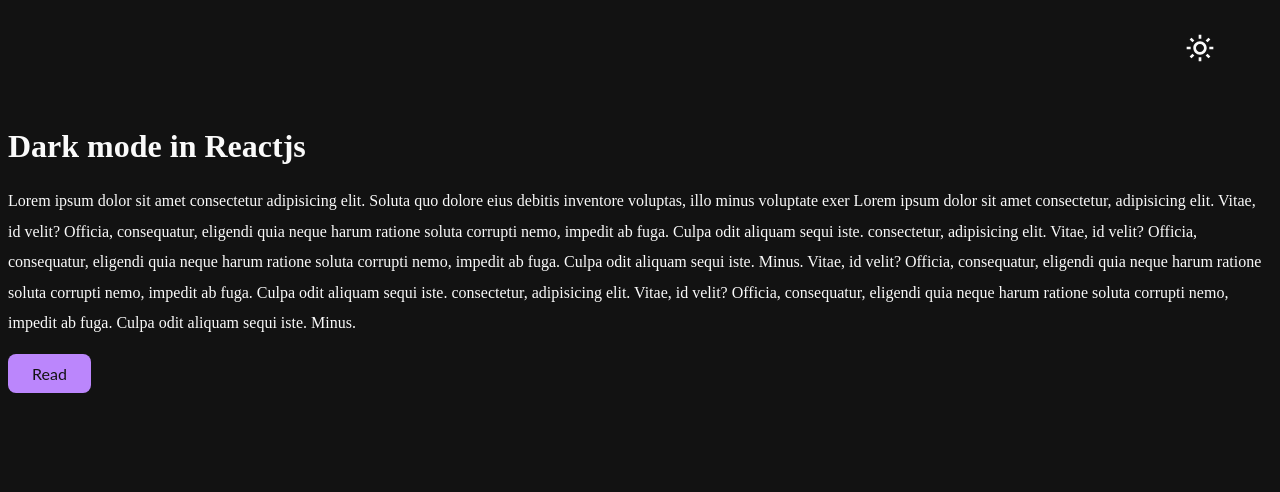
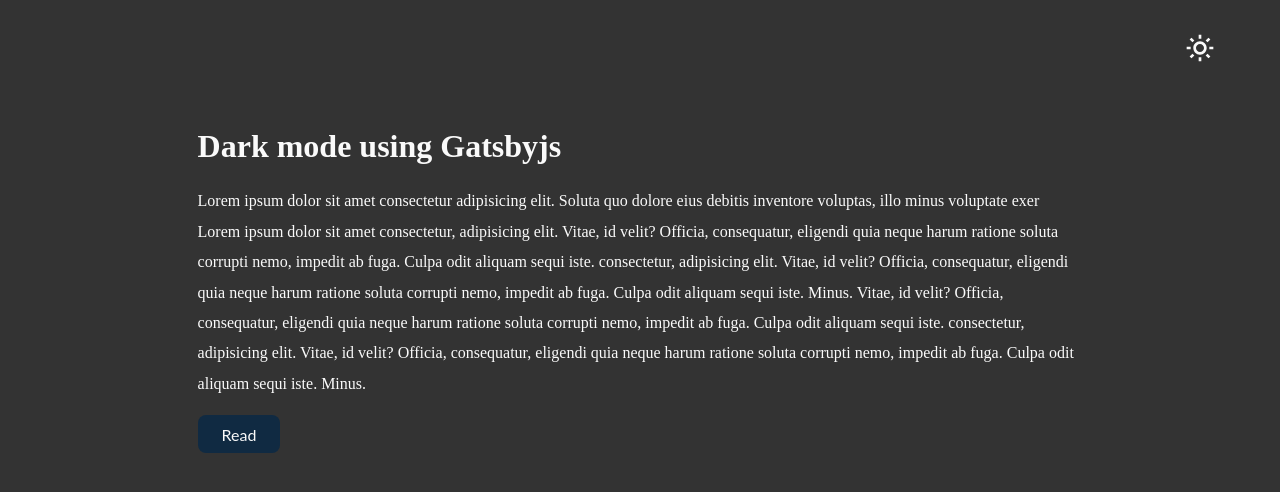
Before and after one commit to jelsonjay/dark-mode, a Gatsby site: page / in a window 1280 px wide. Built offline with nearby package versions, Linux system fonts and the light colour scheme; Gatsby itself is replaced by a stand-in of ours.

Commit message:
commit all

```diff
--- a/src/components/Content.js
+++ b/src/components/Content.js
@@ -3,7 +3,7 @@
 const Content = () => {
   return (
     <div>
-      <h1>Dark mode in Reactjs</h1>
+      <h1>Dark mode using Gatsbyjs</h1>
         <p>
         Lorem ipsum dolor sit amet consectetur adipisicing
         elit. Soluta quo dolore eius debitis inventore
--- a/src/pages/index.js
+++ b/src/pages/index.js
@@ -16,10 +16,11 @@
 const themeMode = theme === 'light' ? lightTheme : darkTheme
   return (
     <ThemeProvider theme={themeMode}>
-    <Wrapper />
+    <Wrapper>
     <GlobalStyles />
     <Content />
     <Toggle  theme={theme} toggleTheme={toggleTheme}/>
+    </ Wrapper>
     </ThemeProvider>
   )
 }
--- a/src/styles/globalStyles.js
+++ b/src/styles/globalStyles.js
@@ -8,7 +8,7 @@
 }
 .btn-primary{
   background:${({theme}) => theme.primary};
-  color: ${({theme}) => theme.body};
+  color: ${({theme}) => theme.text};
   font-family: 'Lato', sans-serif;
   padding: 0.6rem 1.5rem;
   border-radius: 0.5rem;
@@ -31,12 +31,12 @@
 `;
 export const lightTheme = {
   body: '#fafafa',
-  text: '#121212',
-  primary: '#6200ee'
+  text: '#333',
+  primary: 'hsl(209, 61%, 16%)'
 }
 
 export const darkTheme = {
-  body: '#121212',
+  body: '#333',
   text: '#fafafa',
-  primary: '#bb86fc'
+  primary: 'hsl(209, 61%, 16%)'
 }
```
